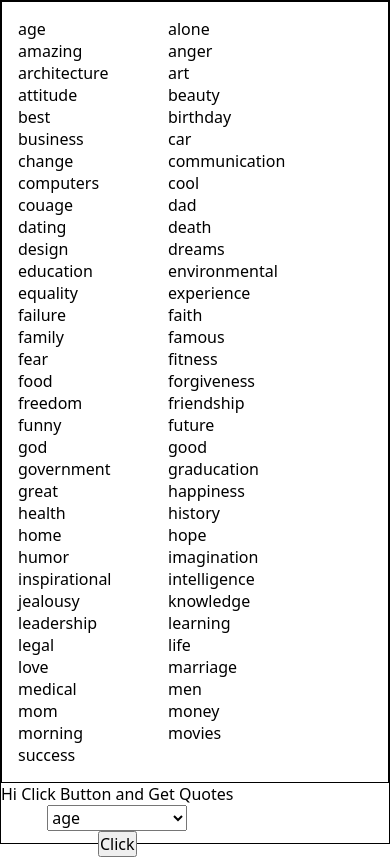
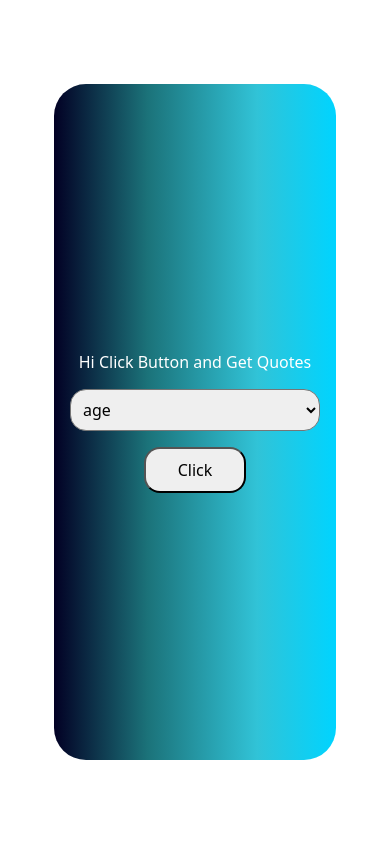
Before and after one commit to surya74697873/react-practice, a React (Vite) app: page / in a window 390 px wide. Built offline with nearby package versions, Linux system fonts and the light colour scheme.

Commit message:
Quote Generator

```diff
--- a/src/Quotes/Quotes.css
+++ b/src/Quotes/Quotes.css
@@ -1,26 +1,83 @@
 .Quotes {
-    height: 100%;
     display: flex;
-    border: 1px solid;
     flex-wrap: wrap;
+    background: rgb(2, 0, 36);
+    background: linear-gradient(90deg, rgba(2, 0, 36, 1) 0%, rgba(27, 114, 121, 1) 33%, rgba(49, 195, 215, 1) 72%, rgba(0, 212, 255, 1) 100%);
+    color: white;
+    border-radius: 2em;
 }
 
 .lists {
     max-width: 500px;
     display: flex;
     flex-wrap: wrap;
-    border: 1px solid;
     padding: 1em;
 }
 
 .lists>p {
-    width: 150px;
+    width: 120px;
 }
 
 .display {
+    border-left: 1px solid;
     max-width: 500px;
     display: flex;
     flex-direction: column;
     justify-content: center;
     align-items: center;
+    padding: 1em;
 }
+
+
+.Quote>h2 {
+    text-align: end;
+    font-size: 1.4rem;
+}
+
+.Quote>p {
+    font-size: 1.2em;
+}
+
+select {
+    margin: 1em 0 1em 0;
+    width: 250px;
+    padding: .5em;
+    border-radius: 1em;
+    outline: none;
+}
+
+button {
+    padding: .6em 2em;
+    border-radius: 1em;
+}
+
+
+@media screen and (max-width : 1000px) {
+
+    .lists,
+    .display {
+        flex: 1;
+    }
+
+    .lists > p{
+        width: 50%;
+    }
+
+}
+
+
+
+    @media screen and (max-width : 700px) {
+        .lists {
+            display: none;
+        }
+
+        .display {
+            border: none;
+            height: 80vh;
+        }
+
+        .Quote {
+            margin: 0 0 2em 0;
+        }
+    }
--- a/src/Quotes/Quotes.jsx
+++ b/src/Quotes/Quotes.jsx
@@ -92,15 +92,15 @@ const Quotes = ({ url, apiKey }) => {
   return (
     <div className="Quotes">
       <div className="lists">
-          {categoryList.map((data, index) => (
-            <p key={index + 1}>{data}</p>
-          ))}
+        {categoryList.map((data, index) => (
+          <p key={index + 1}>{data}</p>
+        ))}
       </div>
       <div className="display">
         {quote ? (
           <div className="Quote">
-            <h1>{quote[0].quote}</h1>
-            <h2>{quote[0].author}</h2>
+            <p>{quote[0].quote}</p>
+            <h2>- {quote[0].author}</h2>
           </div>
         ) : (
           <p>Hi Click Button and Get Quotes</p>
```
